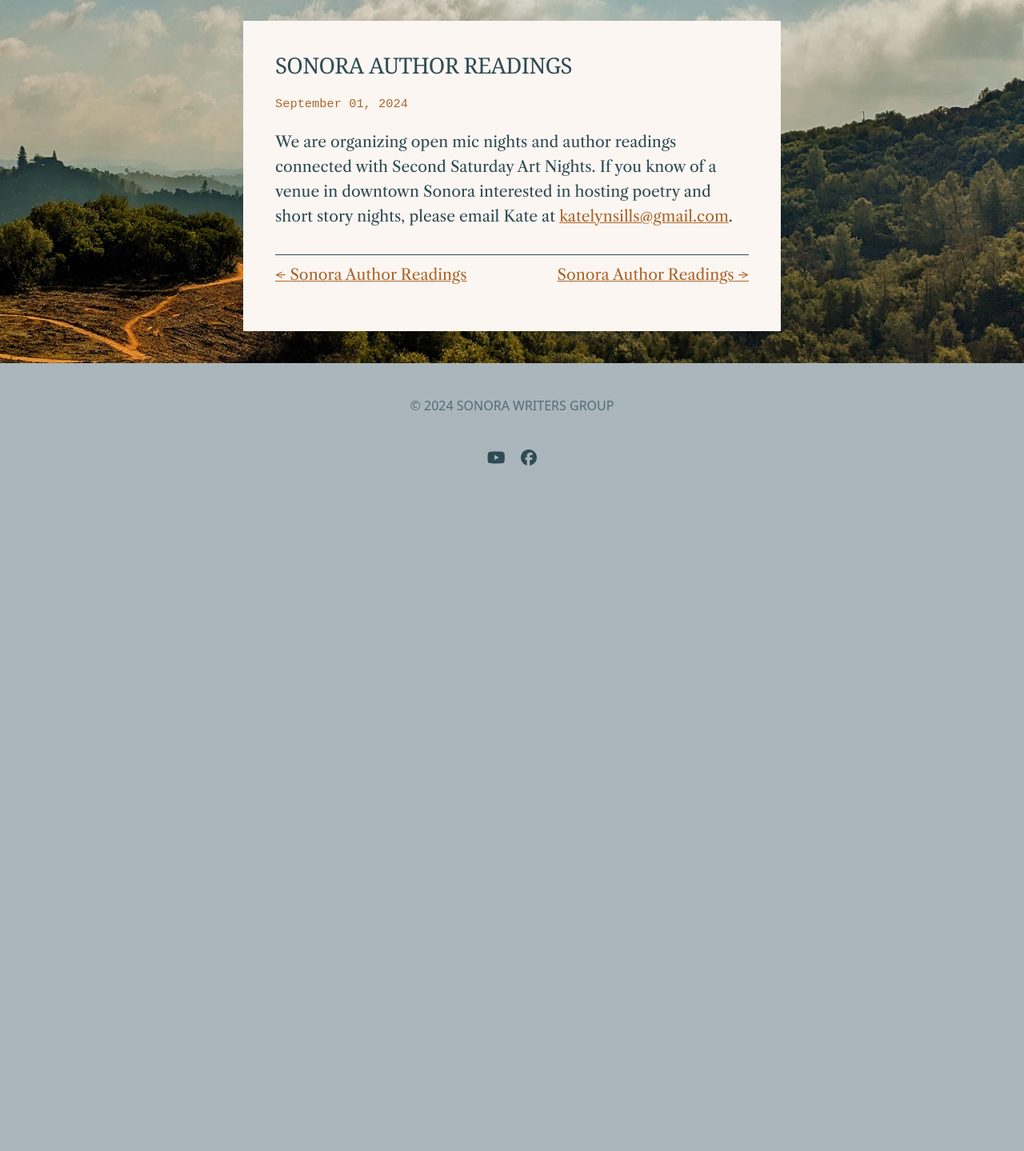
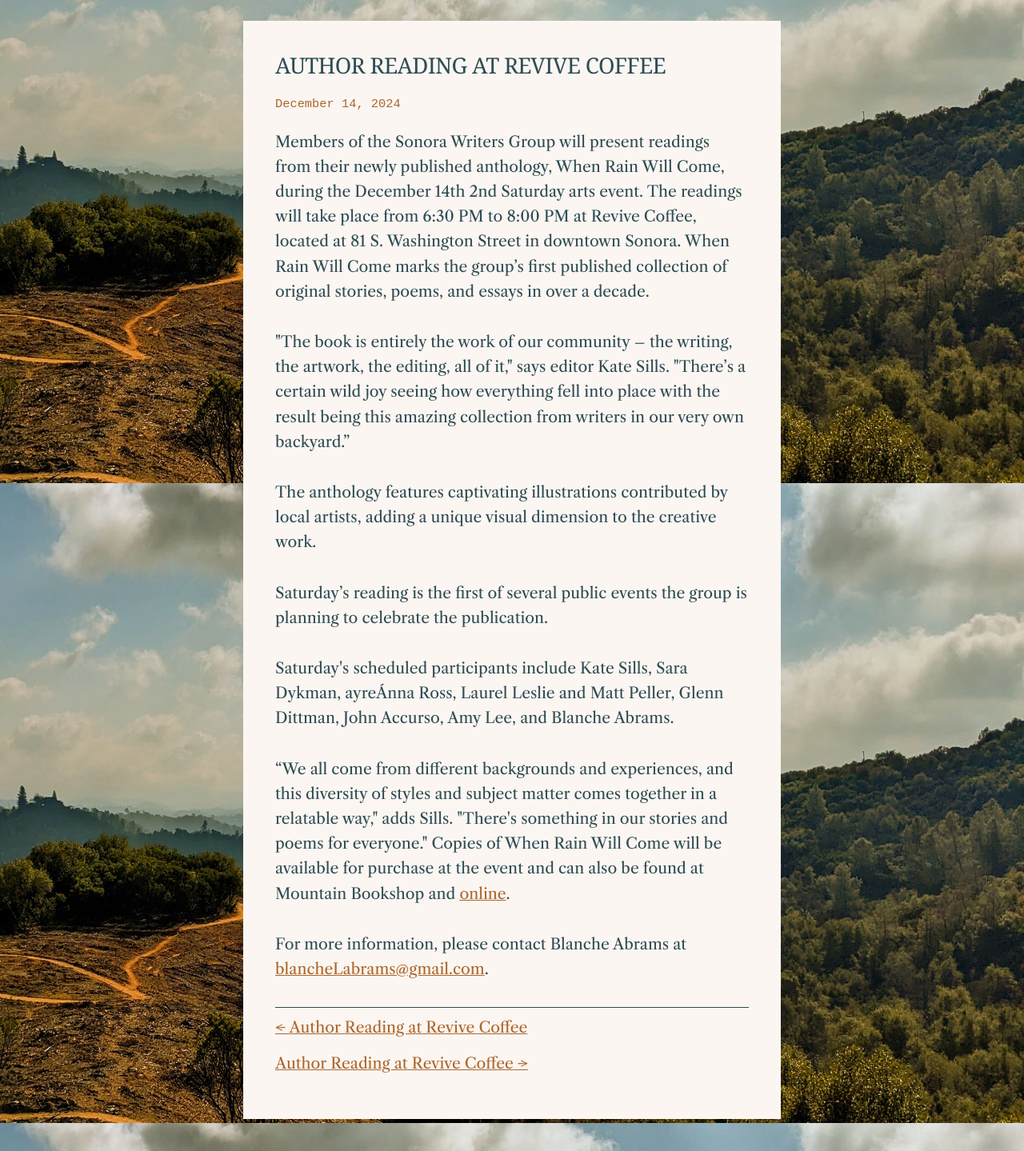
Before and after one commit to sonorawriters/sonorawriters.github.io, a Gatsby site: page /events/author-readings/ in a window 1280 px wide. Shown: the part 196-1635 px from the top of the page at 80% size. Before the commit the page ends 834 px from the top, so only its background shows below. Built offline with nearby package versions, Linux system fonts and the light colour scheme; Gatsby itself is replaced by a stand-in of ours; a web font is replaced by a local one.

Commit message:
add author reading

```diff
--- a/content/events/author-readings/index.md
+++ b/content/events/author-readings/index.md
@@ -1,7 +1,21 @@
 ---
-title: "Sonora Author Readings"
-date: "2024-09-01"
-description: "We are organizing open mic nights and author readings connected with Second Saturday Art Nights."
+title: "Author Reading at Revive Coffee"
+date: "2024-12-14"
+description: "Members of the Sonora Writers Group will present readings from their newly published anthology, When Rain Will Come, during the December 14th 2nd Saturday arts event. The readings will take place from 6:30 PM to 8:00 PM at Revive Coffee, located at 81 S. Washington Street in downtown Sonora."
 ---
 
-We are organizing open mic nights and author readings connected with Second Saturday Art Nights. If you know of a venue in downtown Sonora interested in hosting poetry and short story nights, please email Kate at katelynsills@gmail.com.
+Members of the Sonora Writers Group will present readings from their newly published anthology, When Rain Will Come, during the December 14th 2nd Saturday arts event. The readings will take place from 6:30 PM to 8:00 PM at Revive Coffee, located at 81 S. Washington Street in downtown Sonora.
+When Rain Will Come marks the group’s first published collection of original stories, poems, and essays in over a decade.
+
+"The book is entirely the work of our community – the writing, the artwork, the editing, all of it," says editor Kate Sills. "There’s a certain wild joy seeing how everything fell into place with the result being this amazing collection from writers in our very own backyard.”
+
+The anthology features captivating illustrations contributed by local artists, adding a unique visual dimension to the creative work.
+
+Saturday’s reading is the first of several public events the group is planning to celebrate the publication.
+
+Saturday's scheduled participants include Kate Sills, Sara Dykman, ayreÁnna Ross, Laurel Leslie and Matt Peller, Glenn Dittman, John Accurso, Amy Lee, and Blanche Abrams.
+
+“We all come from different backgrounds and experiences, and this diversity of styles and subject matter comes together in a relatable way," adds Sills. "There's something in our stories and poems for everyone."
+Copies of When Rain Will Come will be available for purchase at the event and can also be found at Mountain Bookshop and [online](https://www.lulu.com/shop/amylee-and-sara-dykman-and-blanche-abrams-and-kate-sills/when-rain-will-come/paperback/product-84n7ygd.html).
+
+For more information, please contact Blanche Abrams at blancheLabrams@gmail.com.
```
